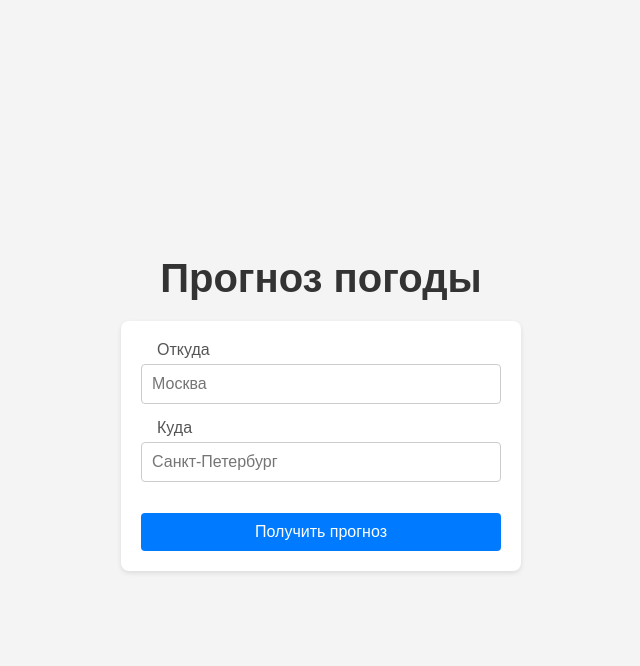
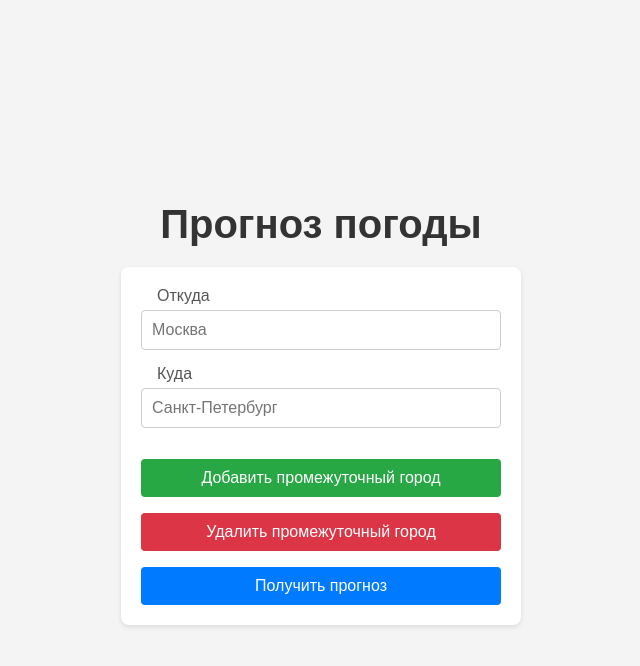
Before and after one commit to ayeMind/cu-hw-project-2, a Flask app: page / in a window 1280 px wide. Shown: the top 666 px of the page, without its empty margins (319-959 px from the left). Run offline with Flask 3, Linux system fonts and the light colour scheme; parts of the project's set-up code (start-up, migrations or seed data) failed here and were passed over.

Commit message:
feat: add and remove new city fields

```diff
--- a/weather-app/app.py
+++ b/weather-app/app.py
@@ -27,12 +27,13 @@ def index():
 def weather():
     city_from = request.form.get("city-from")
     city_to = request.form.get("city-to")
+    cities_intermediate = request.form.getlist("city-intermediate")
 
     if not city_from or not city_to:
         return redirect(url_for('index', error="Ошибка ввода города. Попробуйте еще раз."))
 
     weather_cities = []
-    for city in [city_from, city_to]:
+    for city in [city_from] + cities_intermediate + [city_to]:
         location_data = get_location_key_by_city_name(city)
         if location_data.get("error", False):
             app.logger.error(location_data.get("message"))
@@ -54,6 +55,7 @@ def weather():
 
     weather_dict = {
         "weather_from": weather_cities[0],
+        "weather_intermediate": weather_cities[1:-1],
         "weather_to": weather_cities[1],
     }
 
--- a/weather-app/static/global.css
+++ b/weather-app/static/global.css
@@ -131,3 +131,13 @@ body {
   font-weight: bold;
   color: #333;
 }
+
+.add-btn {
+  margin-top: 1rem;
+  background-color: #28a745;
+}
+
+.remove-btn {
+  margin-top: 1rem;
+  background-color: #dc3545;
+}
--- a/weather-app/templates/form.html
+++ b/weather-app/templates/form.html
@@ -37,9 +37,42 @@
         {% if error %}
         <p class="error">{{ error }}</p>
         {% endif %}
-
+        <button type="button" class="add-btn btn" onclick="addField()">Добавить промежуточный город</button>
+        <button type="button" class="remove-btn btn" onclick="removeField()">Удалить промежуточный город</button>
         <button class="btn" type="submit">Получить прогноз</button>
       </form>
     </main>
+    <script>
+
+      function addField() {
+        const fields = document.querySelectorAll(".field");
+        const lastField = fields[fields.length - 1];
+        const newField = document.createElement("span");
+        newField.innerHTML = `
+          <span class="field">
+            <label class="input-label" for="city-intermediate">Промежуточный город ${fields.length - 1}</label>
+            <input
+              class="city-input"
+              type="text"
+              id="city-intermediate"
+              name="city-intermediate"
+              placeholder="Владивосток"
+              required
+            />
+          </span>
+        `
+        lastField.before(newField);
+      }
+
+      function removeField() {
+        const fields = document.querySelectorAll(".field");
+        if (fields.length == 2) {
+          return;
+        }
+        const lastIntermediateField = fields[fields.length - 2];
+        lastIntermediateField.remove();
+      }
+
+    </script>
   </body>
 </html>
```
Also changed, not shown: requirements.txt (+14 -0 lines), weather-app/templates/weather.html (+0 -8 lines), weather-app/utils/model.py (+5 -5 lines), weather-app/utils/weather.py (+5 -2 lines), README.md.
